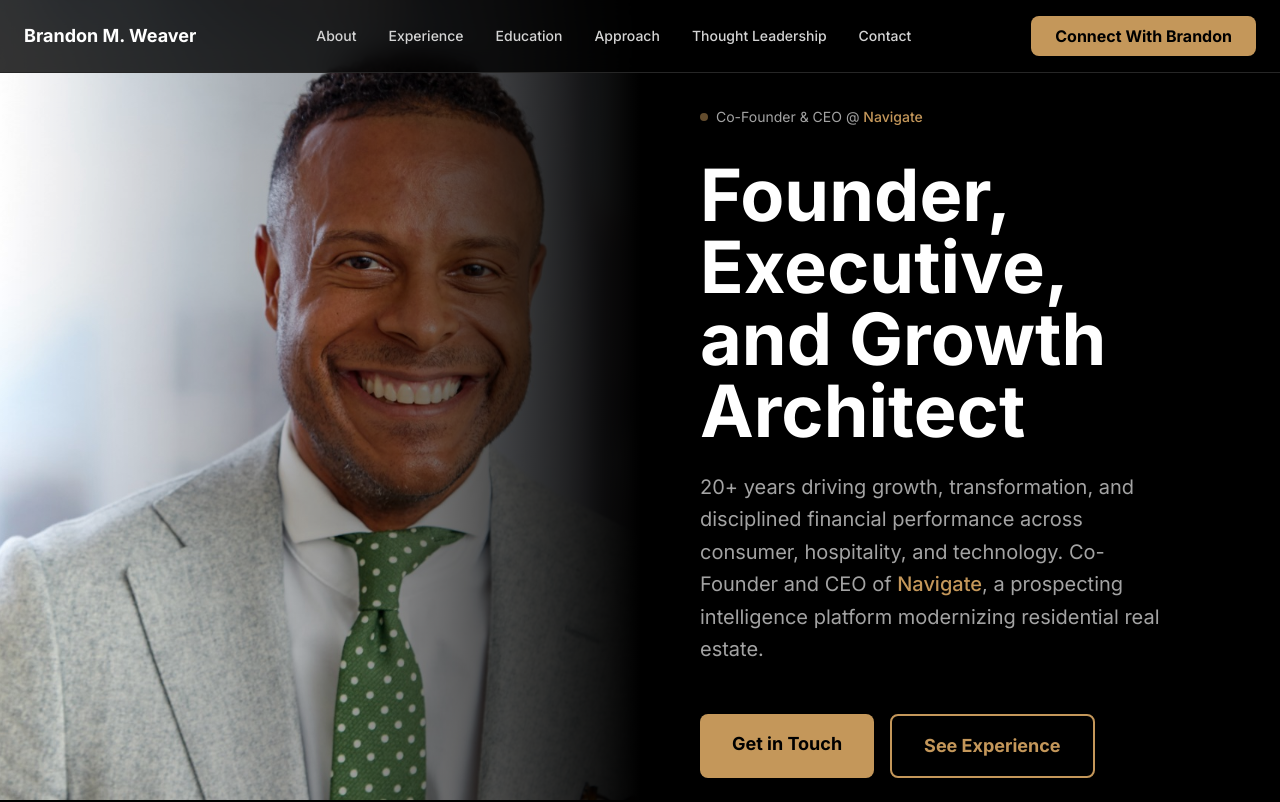
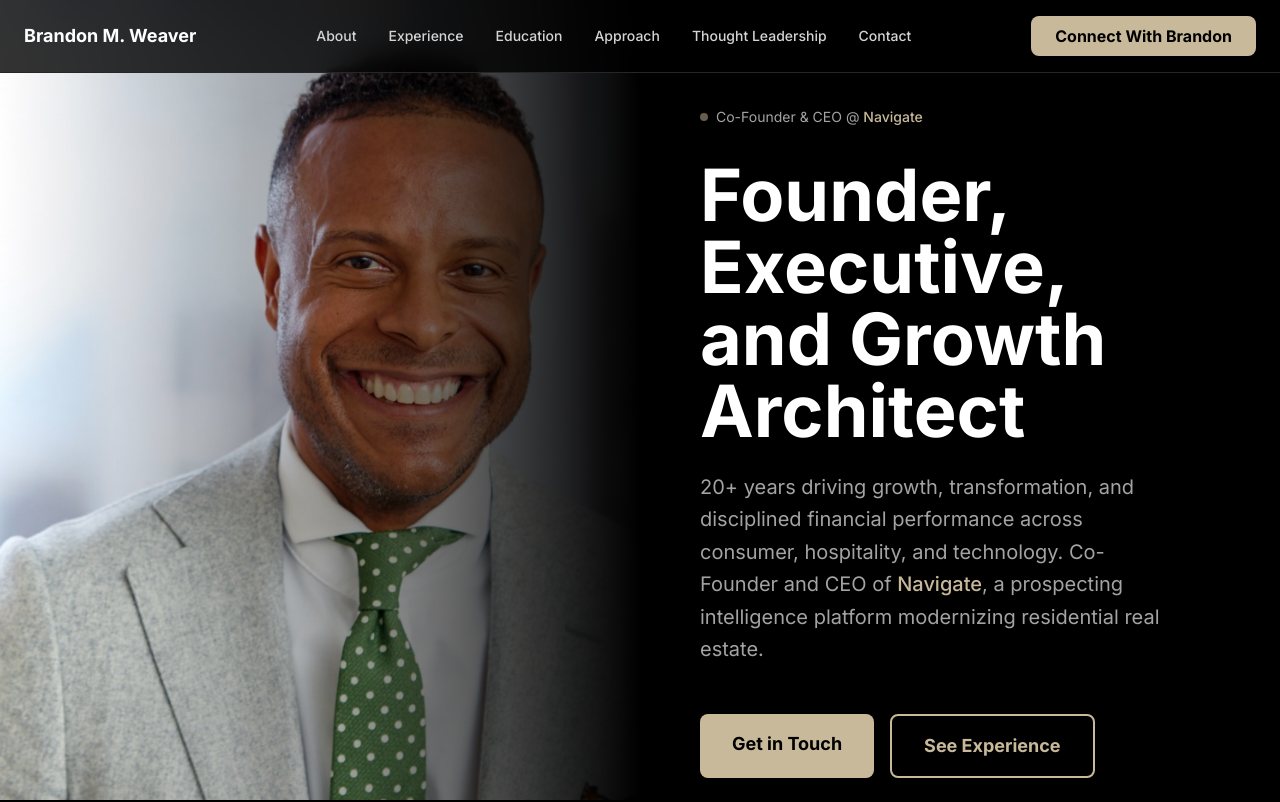
Before and after one commit to letsnavigatebmw/brandonmweaver, a React (Vite) app: page / in a window 1280 px wide. Shown: the top 802 px of the page. Built offline with nearby package versions, Linux system fonts and the light colour scheme.

Commit message:
Refine Differentiator: DM Serif Display, 'Results Over Storytelling' heading, 'Let's talk' CTA, updated warm gold accent

```diff
--- a/index.html
+++ b/index.html
@@ -9,7 +9,7 @@
     <!-- Google Fonts -->
     <link rel="preconnect" href="https://fonts.googleapis.com">
     <link rel="preconnect" href="https://fonts.gstatic.com" crossorigin>
-    <link href="https://fonts.googleapis.com/css2?family=Playfair+Display:wght@400;500;600;700&family=Inter:wght@400;500;600;700&display=swap" rel="stylesheet">
+    <link href="https://fonts.googleapis.com/css2?family=DM+Serif+Display:wght@400&family=Inter:wght@400;500;600;700&display=swap" rel="stylesheet">
 
     <!-- OG Tags -->
     <meta property="og:title" content="Brandon Weaver | Founder @ Navigate" />
--- a/src/components/Differentiator.jsx
+++ b/src/components/Differentiator.jsx
@@ -12,8 +12,8 @@ export default function Differentiator() {
     },
     {
       number: '03',
-      title: 'Real beats polished',
-      keyPoints: ['I optimise for what actually works, not what looks good in a deck. ', 'Data over narrative. Efficiency over elegance. Results over storytelling.'],
+      title: 'Results Over Storytelling',
+      keyPoints: ['I optimise for what actually works, not what looks good in a deck. ', 'Data over narrative. Efficiency over elegance. ', 'Results beat rhetoric every time.'],
     },
   ]
 
@@ -69,7 +69,7 @@ export default function Differentiator() {
             href="#contact"
             className="text-gold-400 font-bold uppercase tracking-wide text-sm hover:text-gold-300 transition-colors"
           >
-            Work with me →
+            Let's talk →
           </a>
         </div>
       </div>
--- a/tailwind.config.js
+++ b/tailwind.config.js
@@ -8,17 +8,17 @@ export default {
     extend: {
       fontFamily: {
         sans: ['Inter', '-apple-system', 'BlinkMacSystemFont', 'sans-serif'],
-        serif: ['Playfair Display', 'Georgia', 'serif'],
+        serif: ['DM Serif Display', 'Georgia', 'serif'],
       },
     },
     colors: {
       black: '#000000',
       white: '#ffffff',
       gold: {
-        300: '#d4a76a',
-        400: '#c4975a',
-        500: '#b8965a',
-        600: '#a8864a',
+        300: '#dab896',
+        400: '#c8b99a',
+        500: '#b8a485',
+        600: '#a89470',
       },
       yellow: {
         300: '#fcd34d',
```
